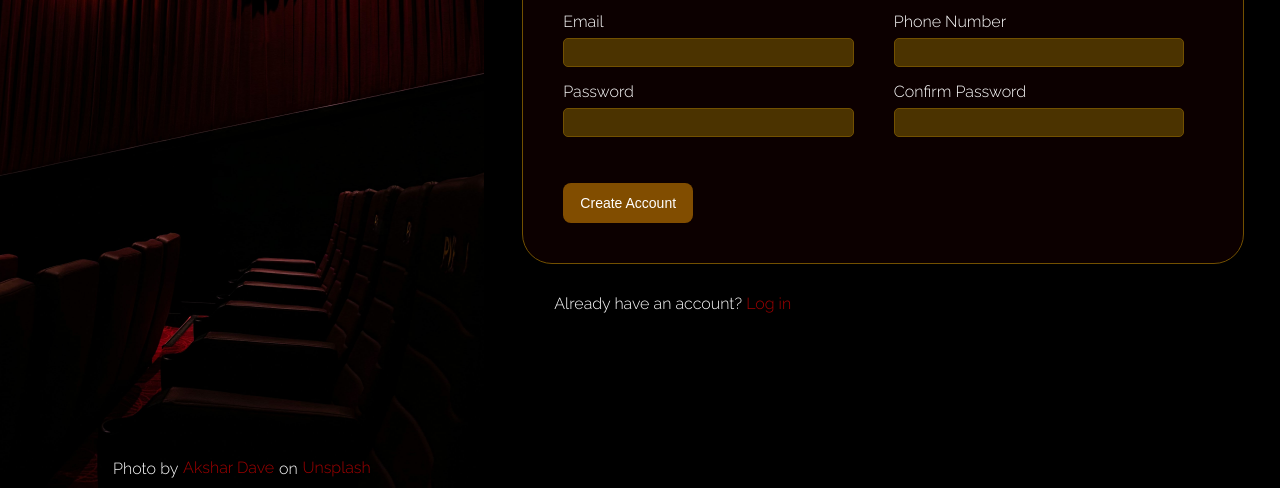
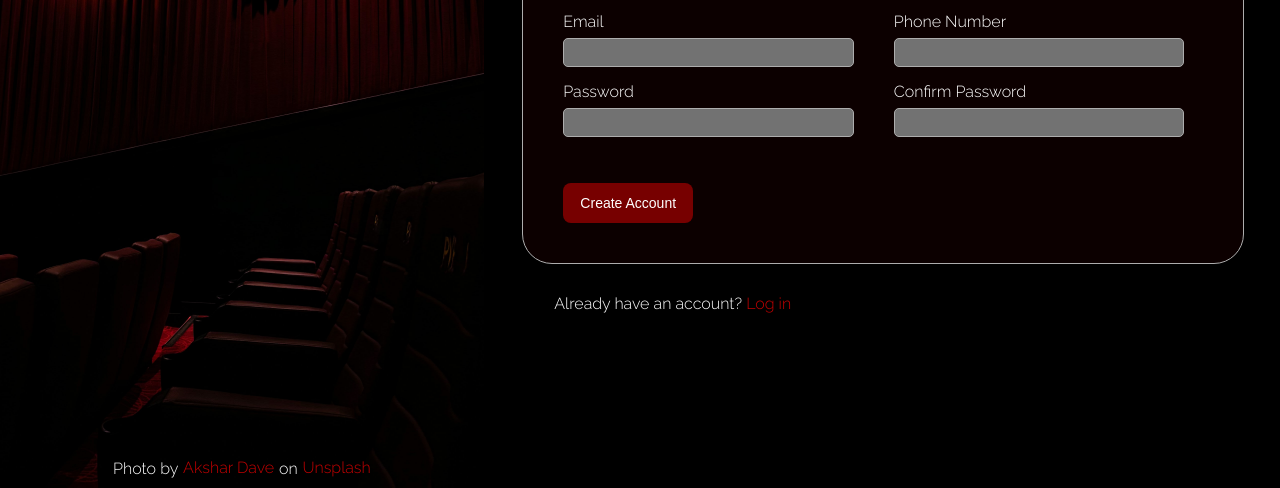
Before and after one commit to mRzadzinski/sign-up-form, a plain HTML site: page index.html in a window 1280 px wide. Shown: the part 312-800 px from the top of the page. Drawn offline with Linux system fonts and the light colour scheme.

Commit message:
Update form colors

```diff
--- a/style.scss
+++ b/style.scss
@@ -1,8 +1,8 @@
 @import url('https://fonts.googleapis.com/css2?family=Comfortaa:wght@500&family=Raleway:wght@300&display=swap');
 
-$link-color: rgb(161, 0, 0);
-$dark-gold: rgb(114, 80, 0);
-$main-color: white;
+$link-color: rgb(196, 0, 0);
+$dark-gold: rgb(173, 173, 173);
+$main-color: rgb(255, 255, 255);
 $dark-red: rgb(12, 0, 0);
 $invalid: solid 2px rgb(167, 0, 0);
 
@@ -119,7 +119,7 @@ form {
         appearance: none;
         width: clamp(192px, 22vw, 350px);
         height: 25px;
-        background-color: rgb(75, 51, 0);
+        background-color: rgb(114, 114, 114);
         border: solid 1px $dark-gold;
         border-radius: 5px;
         color: white;
@@ -127,7 +127,7 @@ form {
         padding-left: 5px;
 
         &:focus {
-            outline: solid 2px rgb(169, 118, 0);
+            outline: solid 2px rgb(95, 95, 95);
         }
 
         &:invalid:not(:placeholder-shown):not(:focus) {
@@ -160,10 +160,10 @@ form {
 
   width: 130px;
   height: 40px;
-  background-color: rgb(129, 77, 0);
+  background-color: rgb(119, 0, 0);
 
   &:hover, &:focus {
-    background-color: rgb(193, 116, 0);
+    background-color: rgb(145, 0, 0);
   }
 
   &:disabled, &:disabled:hover, &:disabled:focus {
```
Also changed, not shown: style.css, 2 other files.
